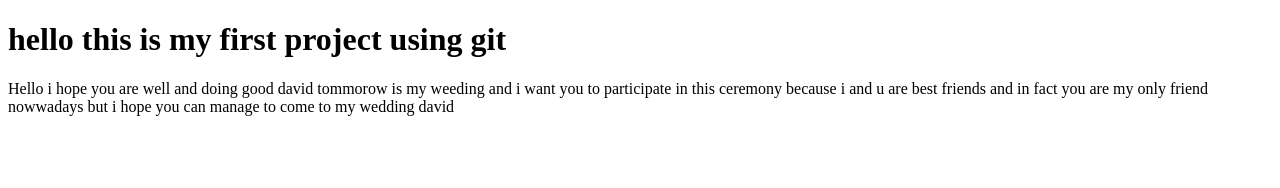
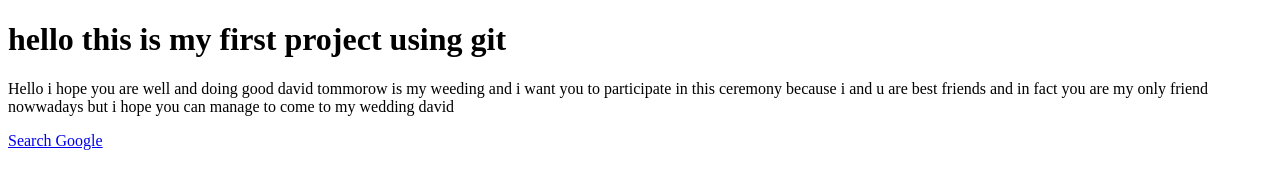
Before and after one commit to Mirzadsamii20/myNewRepo, a plain HTML site: page index.html in a window 1280 px wide. Drawn offline with Linux system fonts and the light colour scheme.

Commit message:
updated the link

```diff
--- a/index.html
+++ b/index.html
@@ -9,5 +9,7 @@
 <body>
     <h1>hello this is my first project using git </h1>
     <p>Hello i hope you are well and doing good david tommorow is my weeding and i want you to participate in this ceremony because i and u are best friends and in fact you are my only friend nowwadays but i hope you can manage to come to my wedding david </p>
+
+    <a href="www.google.com"> <p title="www.google.com"> Search Google</p></a>
 </body>
 </html>
```
